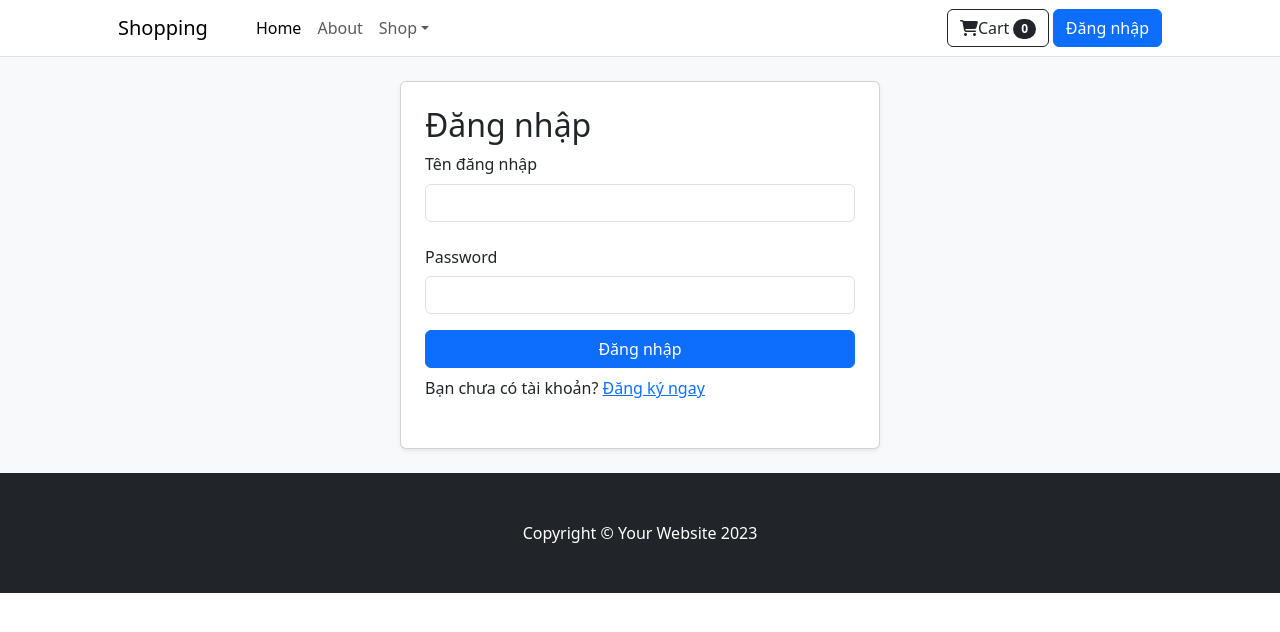
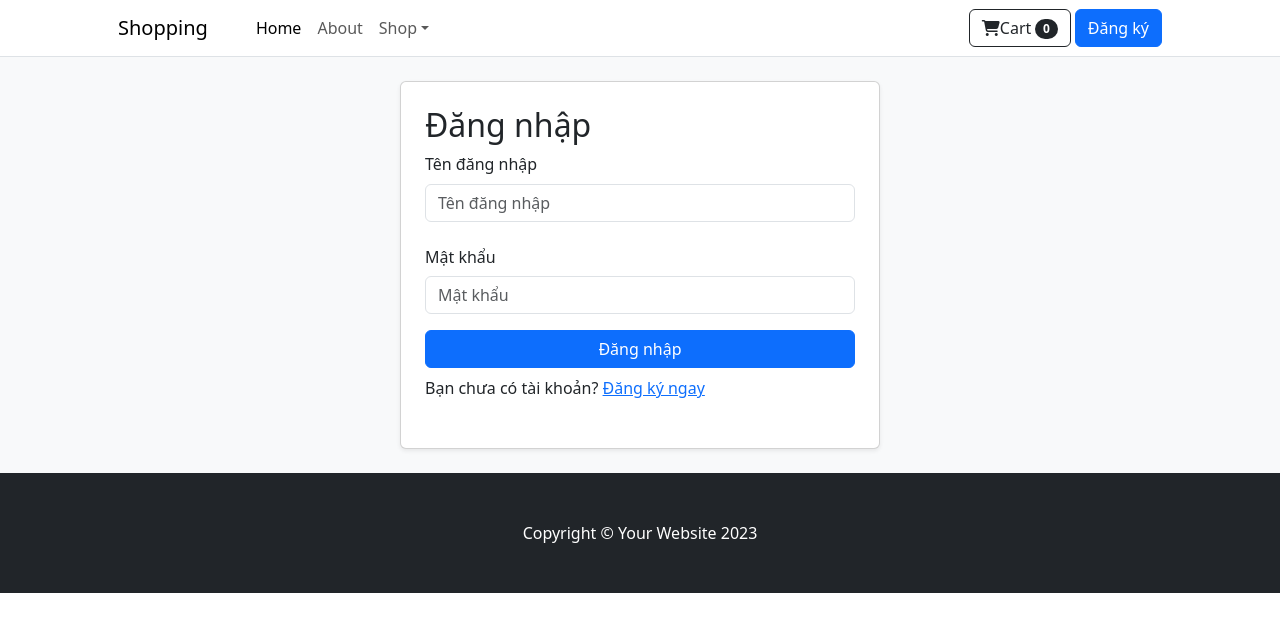
Before and after one commit to zit-software/web-projects, a Vue app in the folder frontend/: page /auth/login in a window 1280 px wide. Shown: the top 632 px of the page. Built offline with nearby package versions, Linux system fonts and the light colour scheme.

Commit message:
chore: trick : ))

```diff
--- a/frontend/src/components/AppHeader.vue
+++ b/frontend/src/components/AppHeader.vue
@@ -47,8 +47,12 @@
             >
           </button>
 
-          <RouterLink to="/auth/login">
+          <RouterLink to="/auth/login" v-if="$route.path !== '/auth/login'">
             <button class="btn btn-primary">Đăng nhập</button>
+          </RouterLink>
+
+          <RouterLink to="/auth/register" v-else>
+            <button class="btn btn-primary">Đăng ký</button>
           </RouterLink>
         </div>
       </div>
--- a/frontend/src/views/auth/LoginView.vue
+++ b/frontend/src/views/auth/LoginView.vue
@@ -8,26 +8,28 @@
     >
       <h2>Đăng nhập</h2>
       <div class="mb-3">
-        <label for="staticEmail" class="form-label">Tên đăng nhập</label>
-        <Field
+        <label for="username" class="form-label">Tên đăng nhập</label>
+        <field
           name="username"
-          type="username"
+          id="username"
           class="form-control"
           :class="{ 'is-invalid': errors.username }"
+          placeholder="Tên đăng nhập"
         />
-        <ErrorMessage name="username" class="invalid-feedback" />
+        <error-message name="username" class="invalid-feedback" />
       </div>
 
       <div class="mb-3">
-        <label for="inputPassword" class="col-form-label">Password</label>
-        <Field
+        <label for="inputPassword" class="col-form-label">Mật khẩu</label>
+        <field
           name="password"
           type="password"
           class="form-control"
           :class="{ 'is-invalid': errors.password }"
           id="inputPassword"
+          placeholder="Mật khẩu"
         />
-        <ErrorMessage name="password" class="invalid-feedback" />
+        <error-message name="password" class="invalid-feedback" />
       </div>
 
       <button class="btn btn-primary" type="submit">Đăng nhập</button>
```
